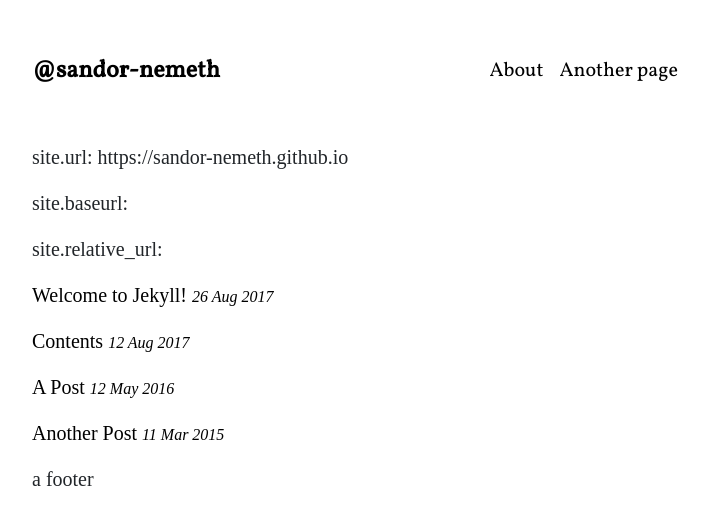
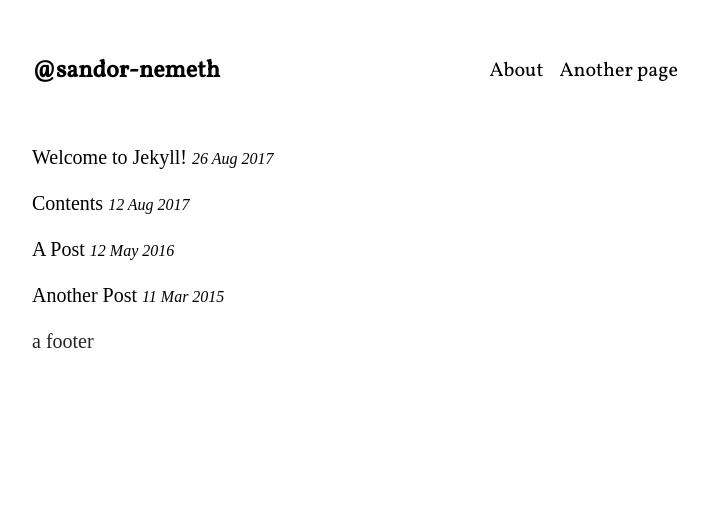
Before and after one commit to sandor-nemeth/my-jekyll-theme, a Jekyll site: the page built from index.md, in a window 1280 px wide. Shown: the top 525 px of the page, without its empty margins (273-981 px from the left). Built offline with Jekyll 4.4.1, drawn with Linux system fonts in a browser that asks for light colours.

Commit message:
another try on links

```diff
--- a/_layouts/home.html
+++ b/_layouts/home.html
@@ -8,14 +8,11 @@
 
     <div class="post-wrapper home">
         <div class="container">
-            <p>site.url: {{site.url}}</p>
-            <p>site.baseurl: {{site.baseurl}}</p>
-            <p>site.relative_url: {{relative_url}}</p>
           {% for post in site.posts %}
           <div class="row post">
             <div class="col">
 
-              <p><a href="{{site.baseurl}}{{post.url}}">{{post.title}} <span class="post-date">{{ post.date | date_to_string }}</span></a></p>
+              <p><a href="{{site.github.url}}{{post.url}}">{{post.title}} <span class="post-date">{{ post.date | date_to_string }}</span></a></p>
             </div>
           </div>
           {% endfor %}
```
